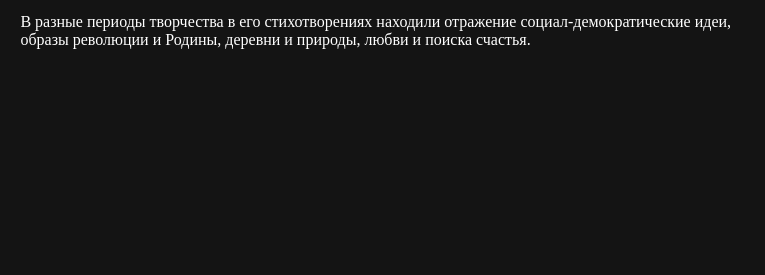
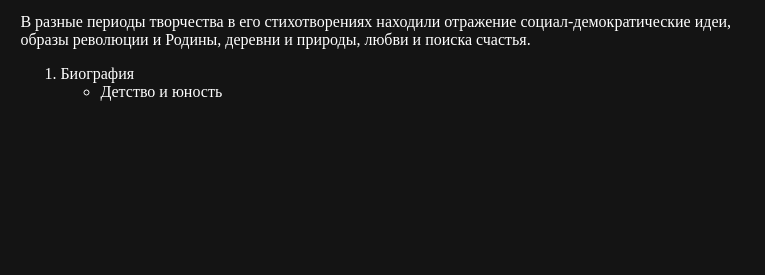
Before and after one commit to yrevna/mirea, a plain HTML site: page task_1_1/index.html in a window 1280 px wide. Shown: the part 334-609 px from the top of the page, 515-1280 px from the left. Drawn offline with Linux system fonts and the light colour scheme.

Commit message:
начало списка

```diff
--- a/task_1_1/index.html
+++ b/task_1_1/index.html
@@ -52,9 +52,20 @@
             социал-демократические идеи, образы революции и Родины, деревни и
             природы, любви и поиска счастья.
           </p>
+          <ol>
+            <li>
+                Биография
+                <ul>
+                    <li>
+                        Детство и юность
+                    </li>
+                </ul>
+            </li>
+        </ol>
         </td>
       </tr>
     </table>
+
     <br />
     <h2 align="center">
       «Я отвоевал свою свободу»: детство и юность Сергея Есенина
```
